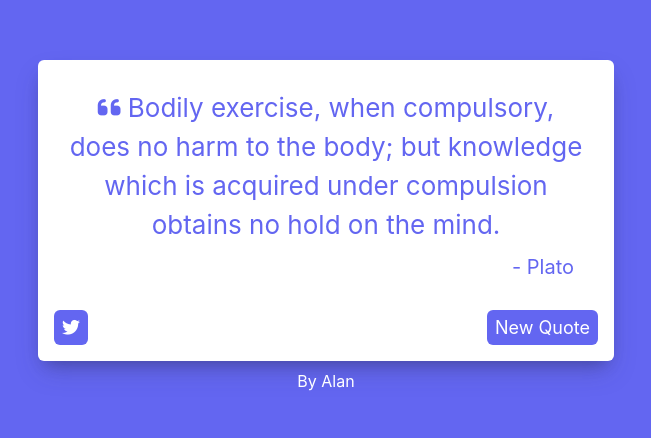
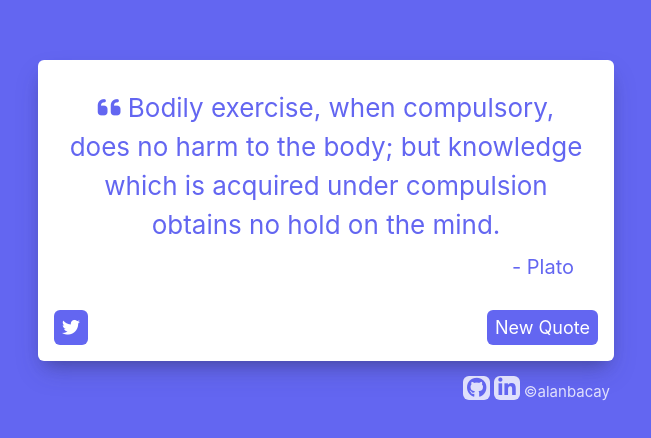
Before and after one commit to alanbacay02/random-quote-machine, a React (Create React App) app: page / in a window 1280 px wide. Shown: the part 132-570 px from the top of the page, without its empty margins (314-965 px from the left). Built offline with nearby package versions, Linux system fonts and the light colour scheme.

Commit message:
Includes credits and icon links to profiles

```diff
--- a/src/App.js
+++ b/src/App.js
@@ -44,13 +44,19 @@ function QuoteBox( {handleNewQuoteClick, currentQuote, appColor} ) {
 				</div>
 				<div className="flex flex-row justify-between p-4 m-0">
 					<a id="tweet-quote" href={`https://twitter.com/intent/tweet?text=${currentQuote.quote} - ${currentQuote.author}`} rel="noreferrer" target="_blank" className="text-[15px] md:text-[18px] item-center py-1 px-2 rounded-md text-white transition-colors duration-[1500ms]" style={appColor}>
-						<i className="fa-brands fa-twitter"></i>
+						<i className="fa-brands fa-twitter my-auto"></i>
 					</a>
 					<button id="new-quote" className="text-[15px] md:text-[18px] py-1 px-2 rounded-md text-white transition-colors duration-[1500ms]" style={appColor} onClick={handleNewQuoteClick}>New Quote</button>
 				</div>
 			</div>
-			<div className="flex max-w-xl justify-center mx-auto my-2">
-				<a href="https://alanbacay.dev/" rel="noreferrer" target="_blank" className="text-center text-[16px] text-white">By Alan</a>
+			<div className="flex max-w-xl justify-end mx-auto my-3 opacity-80">
+				<div className="text-center text-[20px]">
+					<a href="https://github.com/alanbacay02" rel="noreferrer" target="blank" className="mr-[2px] px-1 rounded-md border-white bg-white"><i className="fa-brands fa-github"></i></a>
+					<a href="https://www.linkedin.com/in/alan-neale-bacay-ii-60aa48258/" rel="noreferrer" target="_blank" className="ml-[2px] px-1 rounded-md border-white bg-white"><i className="fa-brands fa-linkedin-in"></i></a>
+				</div>
+				<div className="text-center mt-auto px-1">
+					<a href="https://alanbacay.dev/" rel="noreferrer" target="_blank" className="text-[15px] text-white">©alanbacay</a>
+				</div>
 			</div>
 		</div>
 	);
```
